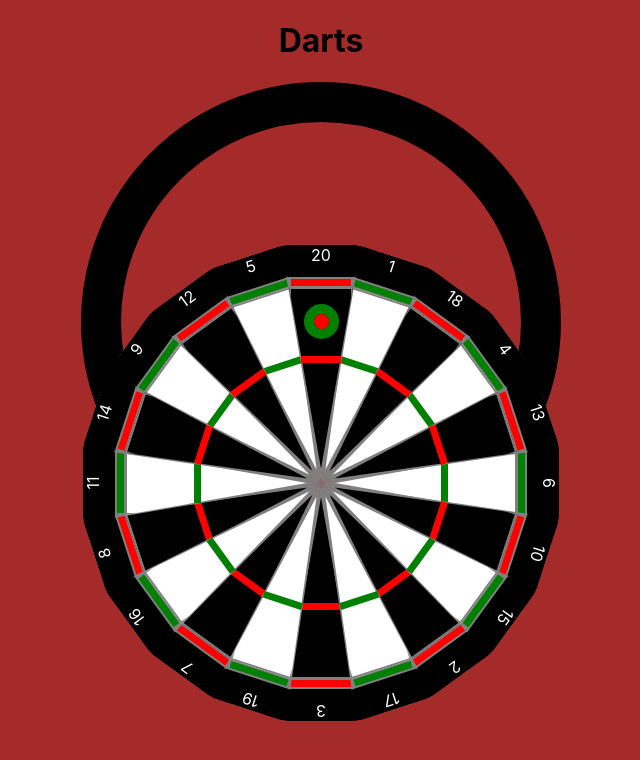
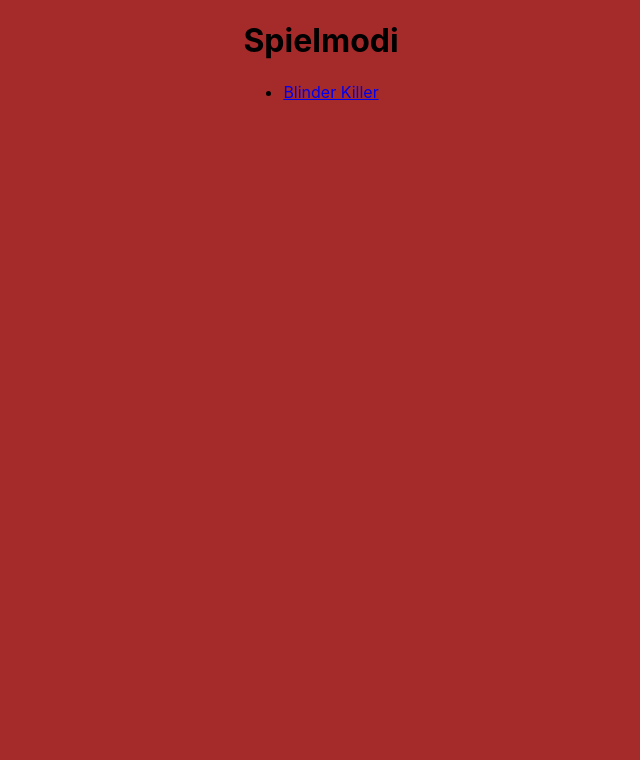
Before and after one commit to LasseWinkel/darts, a React (Create React App) app: page / in a window 1280 px wide. Shown: the top 760 px of the page, without its empty margins (319-959 px from the left). Built offline with nearby package versions, Linux system fonts and the light colour scheme.

Commit message:
Add react router implementation

```diff
--- a/src/components/App.tsx
+++ b/src/components/App.tsx
@@ -1,15 +1,18 @@
-import React from "react";
+import { BrowserRouter, Routes, Route } from "react-router-dom";
 import "./App.css";
-import Board from "./Board";
+import BlindKiller from "./BlindKiller";
+import Modi from "./Modi";
 
 function App() {
   return (
-    <div className="App">
-      <header className="App-header">
-        <h1>Darts</h1>
-      </header>
-      <Board />
-    </div>
+    <BrowserRouter>
+      <div className="App">
+        <Routes>
+          <Route path="/" element={<Modi />} />
+          <Route path="/blinderkiller" element={<BlindKiller />} />
+        </Routes>
+      </div>
+    </BrowserRouter>
   );
 }
 
--- /dev/null
+++ b/src/components/BlindKiller.css
@@ -0,0 +1,6 @@
+.blind-killer {
+  display: flex;
+  flex-direction: column;
+  align-items: center;
+  justify-content: center;
+}
--- /dev/null
+++ b/src/components/BlindKiller.tsx
@@ -0,0 +1,15 @@
+import "./BlindKiller.css";
+import Board from "./Board";
+
+function BlindKiller() {
+  return (
+    <div className="blind-killer">
+      <header className="blind-killer-header">
+        <h1>Blinder Killer</h1>
+      </header>
+      <Board />
+    </div>
+  );
+}
+
+export default BlindKiller;
--- /dev/null
+++ b/src/components/Modi.tsx
@@ -0,0 +1,21 @@
+import { Link } from "react-router-dom";
+import "./Modi.css";
+
+function Modi() {
+  return (
+    <div className="modi">
+      <header className="modi-header">
+        <h1>Spielmodi</h1>
+      </header>
+      <nav>
+        <ul>
+          <li>
+            <Link to="/blinderkiller">Blinder Killer</Link>
+          </li>
+        </ul>
+      </nav>
+    </div>
+  );
+}
+
+export default Modi;
```
Also changed, not shown: src/components/Home.tsx (added, +13 -0 lines), src/components/Home.css (added), src/components/Modi.css (added).
